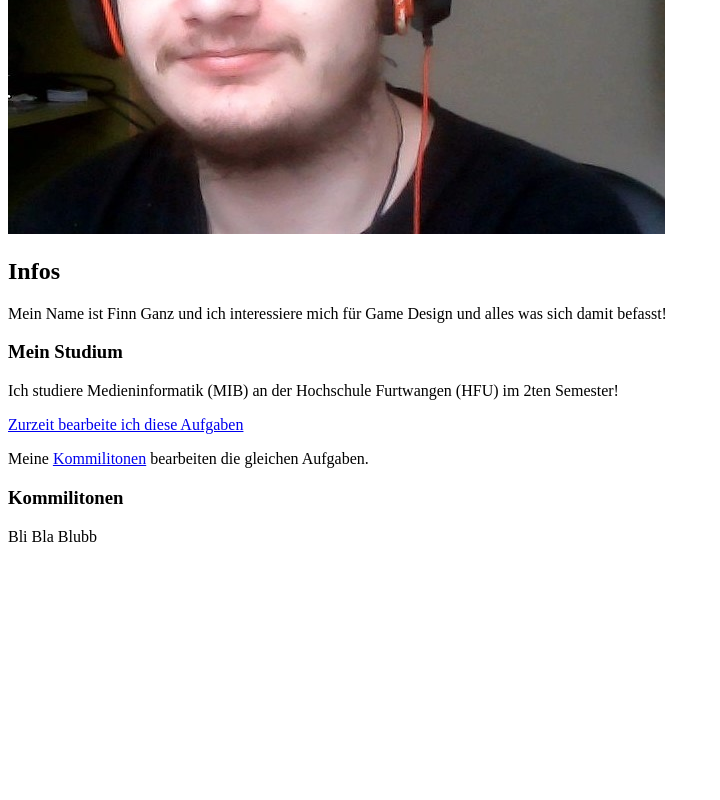
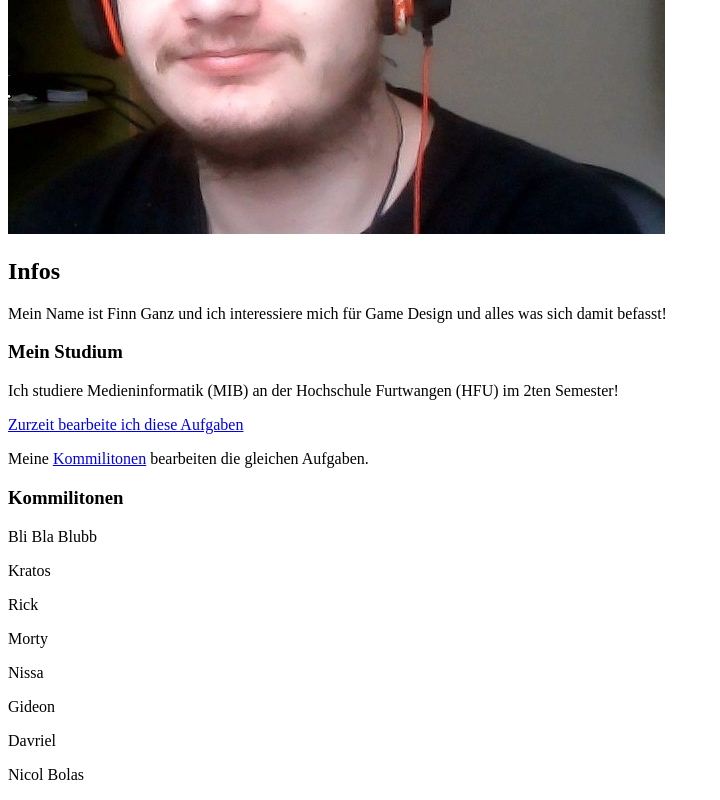
Before and after one commit to Maluxon77/GIS-WiSe-2020-2021, a plain HTML site: page Profil/A1.html in a window 1280 px wide. Shown: the part 371-1171 px from the top of the page, without its empty margins (0-720 px from the left). Before the commit the page ends 933 px from the top, so only its background shows below. Drawn offline with Linux system fonts and the light colour scheme.

Commit message:
Fixed Anker

```diff
--- a/Profil/A1.html
+++ b/Profil/A1.html
@@ -16,29 +16,16 @@
 <h3>Mein Studium</h3>
 <p>Ich studiere Medieninformatik (MIB) an der Hochschule Furtwangen (HFU) im 2ten Semester!</p>
 <p> <a href="https://hs-furtwangen.github.io/GIS-WiSe-2020-2021/content/P1.1/">Zurzeit bearbeite ich diese Aufgaben</a> </p>
-<p>Meine <a href="Anker">Kommilitonen</a> bearbeiten die gleichen Aufgaben.</p>
-
-
-
-
-
-
-
-
-
-
-
-
-
-
-
-
-
-
-
-
-<h3 id="Anker">Kommilitonen</h3>
+<p>Meine <a href="#Anker">Kommilitonen</a> bearbeiten die gleichen Aufgaben.</p>
+<h3>Kommilitonen</h3>
 <p>Bli Bla Blubb</p>
+<p>Kratos</p>
+<p>Rick</p>
+<p>Morty</p>
+<p>Nissa</p>
+<p>Gideon</p>
+<p>Davriel</p>
+<p id="Anker">Nicol Bolas</p>
 
 </body>
 
```
